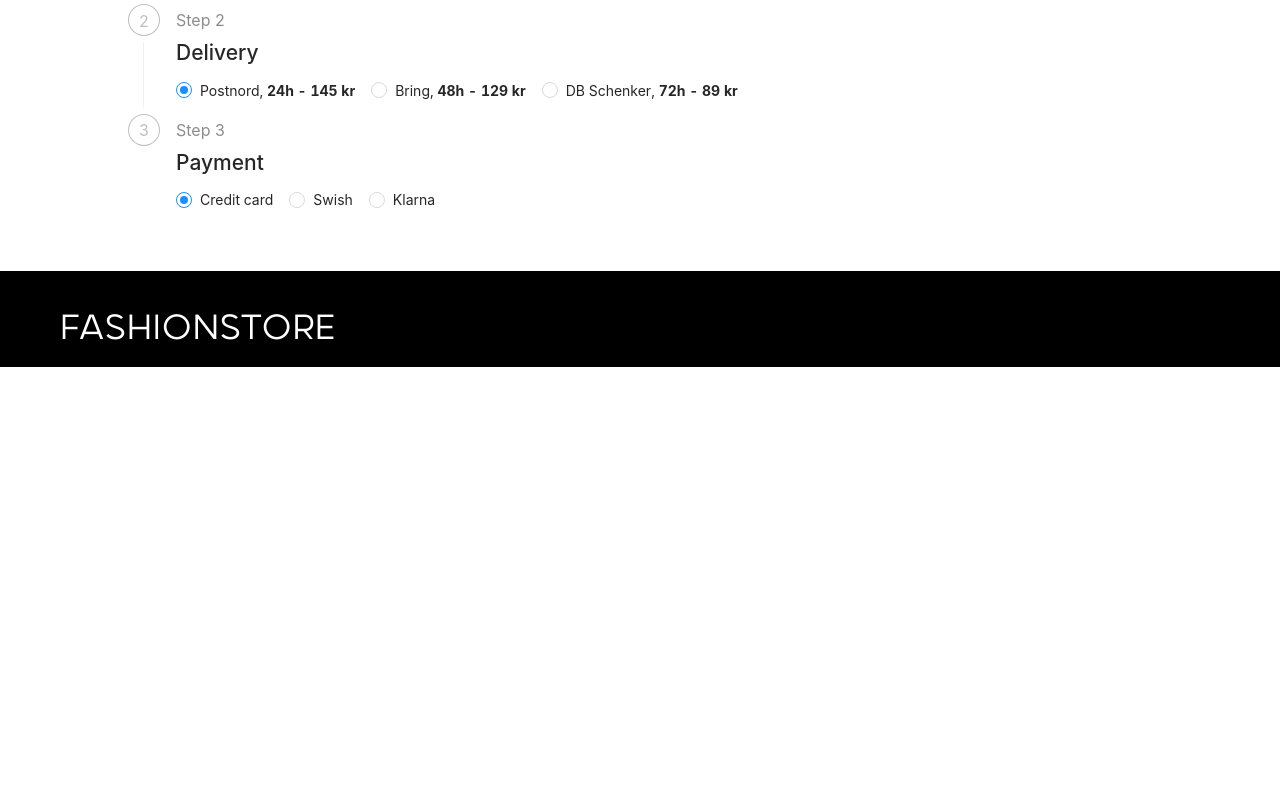
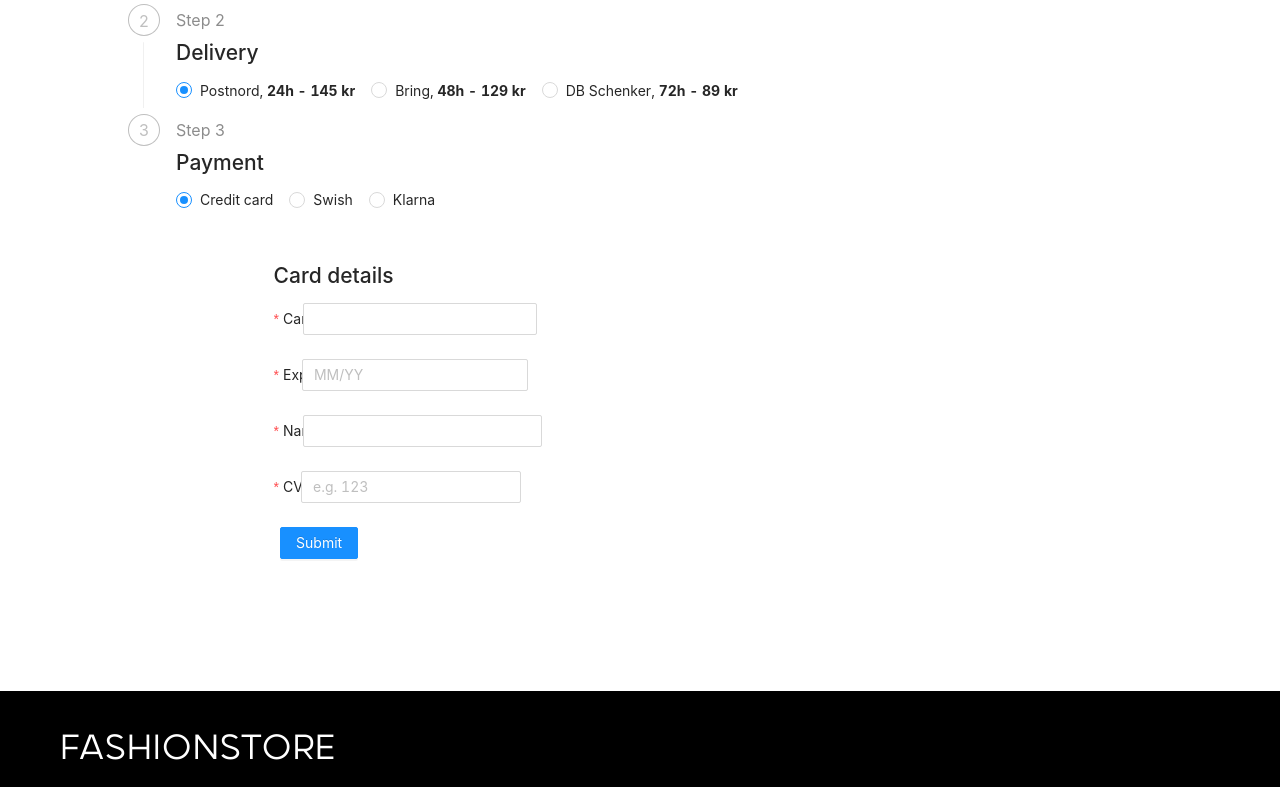
Before and after one commit to msmalinosterberg/miniprojekt, a React (Create React App) app: page /cart in a window 1280 px wide. Shown: the part 934-1721 px from the top of the page. Before the commit the page ends 1301 px from the top, so only its background shows below. Built offline with nearby package versions, Linux system fonts and the light colour scheme.

Commit message:
Added files for different payment methods

```diff
--- /dev/null
+++ b/src/componenets/Cart/PayCard.tsx
@@ -0,0 +1,76 @@
+import React, { Component, CSSProperties } from 'react'
+import { Form, Input, Button, Row, Col } from 'antd';
+const layout = {
+    labelCol: { span: 2 },
+    wrapperCol: { span: 16 },
+  };
+
+  /* eslint-disable no-template-curly-in-string */
+  const validateMessages = {
+    required: '${label} is required!',
+    types: {
+      email: '${label} is not a valid email!',
+      number: '${label} is not a valid number!',
+    },
+    number: {
+      range: '${label} must be between ${min} and ${max}',
+    },
+  };
+  /* eslint-enable no-template-curly-in-string */
+
+
+
+class PayCard extends Component {
+    onFinish = (values: any) => {
+        console.log(values);
+      };
+    render() {
+        return (
+            <Row style={formContainerStyle}>
+            <Col span={24} style={columnStyle}>
+              <h2>Card details</h2>
+                <Form {...layout} name="nest-messages" onFinish={this.onFinish} validateMessages={validateMessages}>
+                <Form.Item style={formStyle} name={['user', 'cardno']} label="Card number"
+                    rules={[{ required: true }]}>
+                    <Input />
+                </Form.Item>
+                <Form.Item style={formStyle} name={['user', 'expdate']} label="Expiry date"
+                    rules={[{ required: true }]}>
+                    <Input placeholder="MM/YY"/>
+                </Form.Item>
+                <Form.Item style={formStyle} name={['user', 'name']} label="Name on card"
+                    rules={[{ required: true }]}>
+                    <Input />
+                </Form.Item>
+                <Form.Item style={formStyle} name={['user', 'cv']} label="CVC/CCV"
+                    rules={[{ required: true }]}>
+                    <Input placeholder="e.g. 123"/>
+                </Form.Item>
+                <Form.Item style={formStyle} wrapperCol={{ ...layout.wrapperCol, offset: 2}}>
+                    <Button type="primary" htmlType="submit">
+                    Submit
+                    </Button>
+                </Form.Item>
+                </Form>
+            </Col>
+        </Row>
+        );
+    }
+}
+
+export default PayCard;
+
+const formContainerStyle: CSSProperties = {
+    display: 'flex',
+    justifyContent: 'space-around',
+    alignItems: 'space-around',
+    width: '80%',
+    margin: 'auto'
+}
+const columnStyle: CSSProperties = {
+    marginTop: '3rem',
+    marginBottom: '3rem',
+}
+const formStyle: CSSProperties = {
+    display: 'flex',
+}
--- /dev/null
+++ b/src/componenets/Cart/PayKlarna.tsx
@@ -0,0 +1,86 @@
+import React, { Component, CSSProperties } from 'react'
+import { Form, Input, Button, Row, Col } from 'antd';
+const layout = {
+    labelCol: { span: 2 },
+    wrapperCol: { span: 16 },
+  };
+
+  /* eslint-disable no-template-curly-in-string */
+  const validateMessages = {
+    required: '${label} is required!',
+    types: {
+      email: '${label} is not a valid email!',
+      number: '${label} is not a valid number!',
+    },
+    number: {
+      range: '${label} must be between ${min} and ${max}',
+    },
+  };
+  /* eslint-enable no-template-curly-in-string */
+
+
+
+class PayKlarna extends Component {
+    onFinish = (values: any) => {
+        console.log(values);
+      };
+    render() {
+        return (
+          <Row style={formContainerStyle}>
+            <Col span={24} style={columnStyle}>
+            <h2>Billing information</h2>
+                <Form {...layout} name="nest-messages" onFinish={this.onFinish} validateMessages={validateMessages}>
+                <Form.Item name={['user', 'ssn']} label="Social security number"
+                    rules={[{ required: true }]}>
+                    <Input placeholder="YYMMDDXXXX"/>
+                </Form.Item>
+                <Form.Item name={['user', 'name']} label="Name"
+                    rules={[{min: 10, max: 10, required: true }]}>
+                    <Input />
+                </Form.Item>
+                <Form.Item name={['user', 'email']} label="Email"
+                    rules={[{ type: 'email', required: true }]}>
+                    <Input />
+                </Form.Item>
+                <Form.Item name={['user', 'phone']} label="Phone"
+                    rules={[{ min: 10, max: 10, required: true }]}>
+                    <Input />
+                </Form.Item>
+                <Form.Item name={['user', 'steet']} label="Street"
+                    rules={[{ required: true }]}>
+                    <Input />
+                </Form.Item>
+                <Form.Item name={['user', 'zipcode']} label="Zip-code"
+                    rules={[{ required: true }]}>
+                    <Input />
+                </Form.Item>
+                <Form.Item name={['user', 'city']} label="City"
+                    rules={[{ required: true }]}>
+                    <Input />
+                </Form.Item>
+
+                <Form.Item wrapperCol={{ ...layout.wrapperCol, offset: 2}}>
+                    <Button type="primary" htmlType="submit">
+                    Submit
+                    </Button>
+                </Form.Item>
+                </Form>
+            </Col>
+        </Row>
+        );
+    }
+}
+
+export default PayKlarna;
+
+const formContainerStyle: CSSProperties = {
+    display: 'flex',
+    justifyContent: 'space-around',
+    alignItems: 'space-around',
+    width: '80%',
+    margin: 'auto'
+}
+const columnStyle: CSSProperties = {
+    marginTop: '3rem',
+    marginBottom: '3rem',
+}
--- /dev/null
+++ b/src/componenets/Cart/PaySwish.tsx
@@ -0,0 +1,62 @@
+import React, { Component, CSSProperties } from 'react'
+import { Form, Input, Button, Row, Col } from 'antd';
+const layout = {
+    labelCol: { span: 2 },
+    wrapperCol: { span: 16 },
+  };
+
+  /* eslint-disable no-template-curly-in-string */
+  const validateMessages = {
+    required: '${label} is required!',
+    types: {
+      email: '${label} is not a valid email!',
+      number: '${label} is not a valid number!',
+    },
+    number: {
+      range: '${label} must be between ${min} and ${max}',
+    },
+  };
+  /* eslint-enable no-template-curly-in-string */
+
+
+
+class PaySwish extends Component {
+    onFinish = (values: any) => {
+        console.log(values);
+      };
+    render() {
+        return (
+          <Row style={formContainerStyle}>
+            <Col span={24} style={columnStyle}>
+                <h2>Payment information</h2>
+                <Form {...layout} name="nest-messages" onFinish={this.onFinish} validateMessages={validateMessages}>
+
+                <Form.Item name={['user', 'phone']} label="Phone"
+                    rules={[{ min: 10, max: 10, required: true }]}>
+                    <Input />
+                </Form.Item>
+                <Form.Item wrapperCol={{ ...layout.wrapperCol, offset: 2}}>
+                    <Button type="primary" htmlType="submit">
+                    Submit
+                    </Button>
+                </Form.Item>
+                </Form>
+            </Col>
+        </Row>
+        );
+    }
+}
+
+export default PaySwish;
+
+const formContainerStyle: CSSProperties = {
+    display: 'flex',
+    justifyContent: 'space-around',
+    alignItems: 'space-around',
+    width: '80%',
+    margin: 'auto'
+}
+const columnStyle: CSSProperties = {
+    marginTop: '3rem',
+    marginBottom: '3rem',
+}
--- a/src/componenets/Cart/PaymentMethod.tsx
+++ b/src/componenets/Cart/PaymentMethod.tsx
@@ -1,8 +1,9 @@
 import { Radio } from 'antd';
 import { Content } from 'antd/lib/layout/layout';
 import React, { CSSProperties } from 'react';
-import CarouselStart from '../StartPage/Carousel';
-import DeliverySection from './DeliverySelection';
+import PayCard from './PayCard';
+import PayKlarna from './PayKlarna';
+import PaySwish from './PaySwish';
 
 
 
@@ -22,29 +23,67 @@ class PaymentMethod extends React.Component {
     });
   };
 
-  creditCard (e: any) {
-    if (e.target.value === 1) {
-        console.log('Kort')
-        return <DeliverySection/>
-    }
-  }
-swish (e: any) {
-    if (e.target.value === 2) {
-        console.log('Swish')
-        return <h1>Hej</h1>
-
-    }
-}
-klarna (e: any) {
-    if (e.target.value === 3) {
-        console.log('Klarna')
-        return <CarouselStart />
-    }
-}
+  creditCard (e: any) { }
+  swish (e: any) { }
+  klarna (e: any) { }
 
 
   render() {
     const { value } = this.state;
+      if (value === 3) {
+          console.log('mm')
+          return    (
+            <div>
+                <Content>
+                  <h2>
+                      Payment
+                  </h2>
+                  <RadioGroup onChange={this.onChange} value={value}>
+                      <Radio onChange={this.creditCard} value={1}>Credit card</Radio>
+                      <Radio onChange={this.swish} value={2}>Swish</Radio>
+                      <Radio onChange={this.klarna} value={3}>Klarna</Radio>
+                  </RadioGroup>
+                </Content>
+                <PayKlarna/>
+            </div>
+          )
+      }
+      if (value === 2) {
+        console.log('mm')
+        return    (
+          <div>
+              <Content>
+                <h2>
+                    Payment
+                </h2>
+                <RadioGroup onChange={this.onChange} value={value}>
+                    <Radio onChange={this.creditCard} value={1}>Credit card</Radio>
+                    <Radio onChange={this.swish} value={2}>Swish</Radio>
+                    <Radio onChange={this.klarna} value={3}>Klarna</Radio>
+                </RadioGroup>
+              </Content>
+              <PaySwish/>
+          </div>
+        )
+    }
+    if (value === 1) {
+      console.log('mm')
+      return    (
+        <div>
+            <Content>
+              <h2>
+                  Payment
+              </h2>
+              <RadioGroup onChange={this.onChange} value={value}>
+                  <Radio onChange={this.creditCard} value={1}>Credit card</Radio>
+                  <Radio onChange={this.swish} value={2}>Swish</Radio>
+                  <Radio onChange={this.klarna} value={3}>Klarna</Radio>
+              </RadioGroup>
+            </Content>
+            <PayCard/>
+        </div>
+      )
+  }
     return (
         <Content>
             <h2>
```
